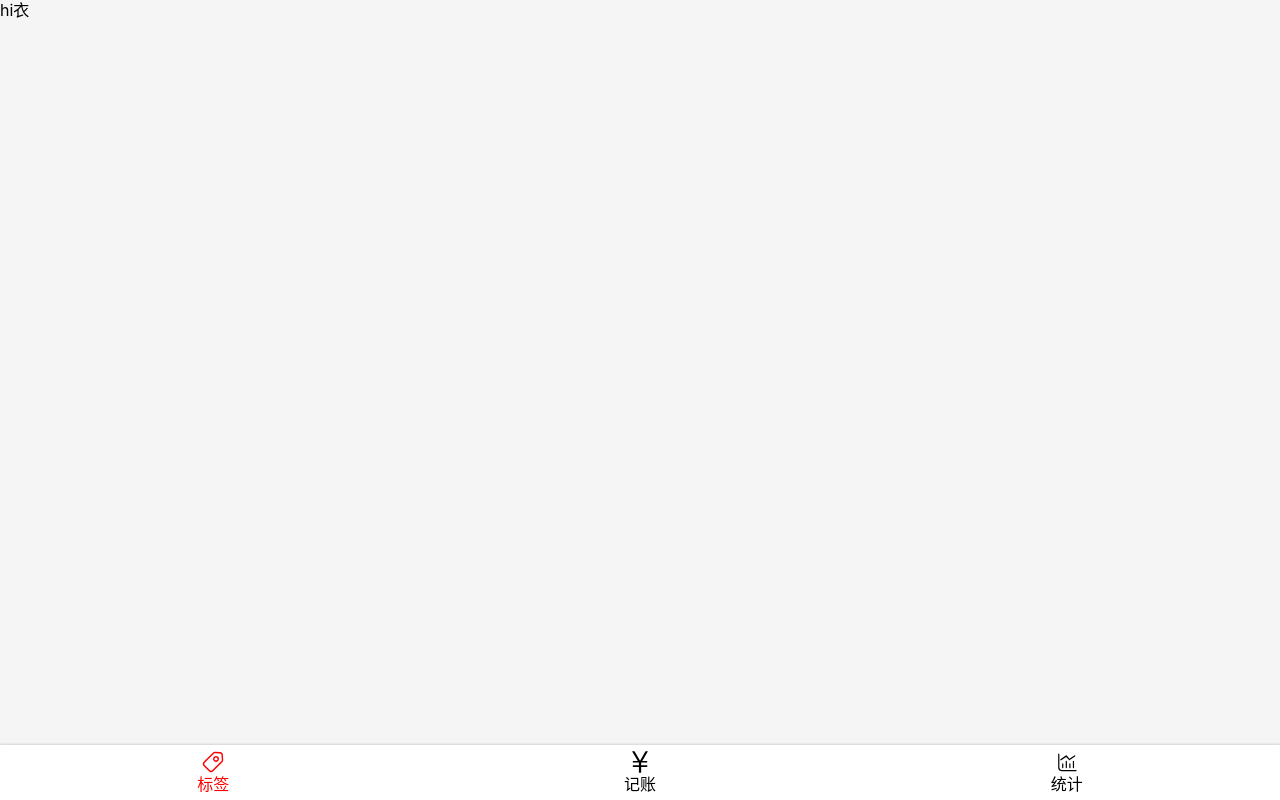
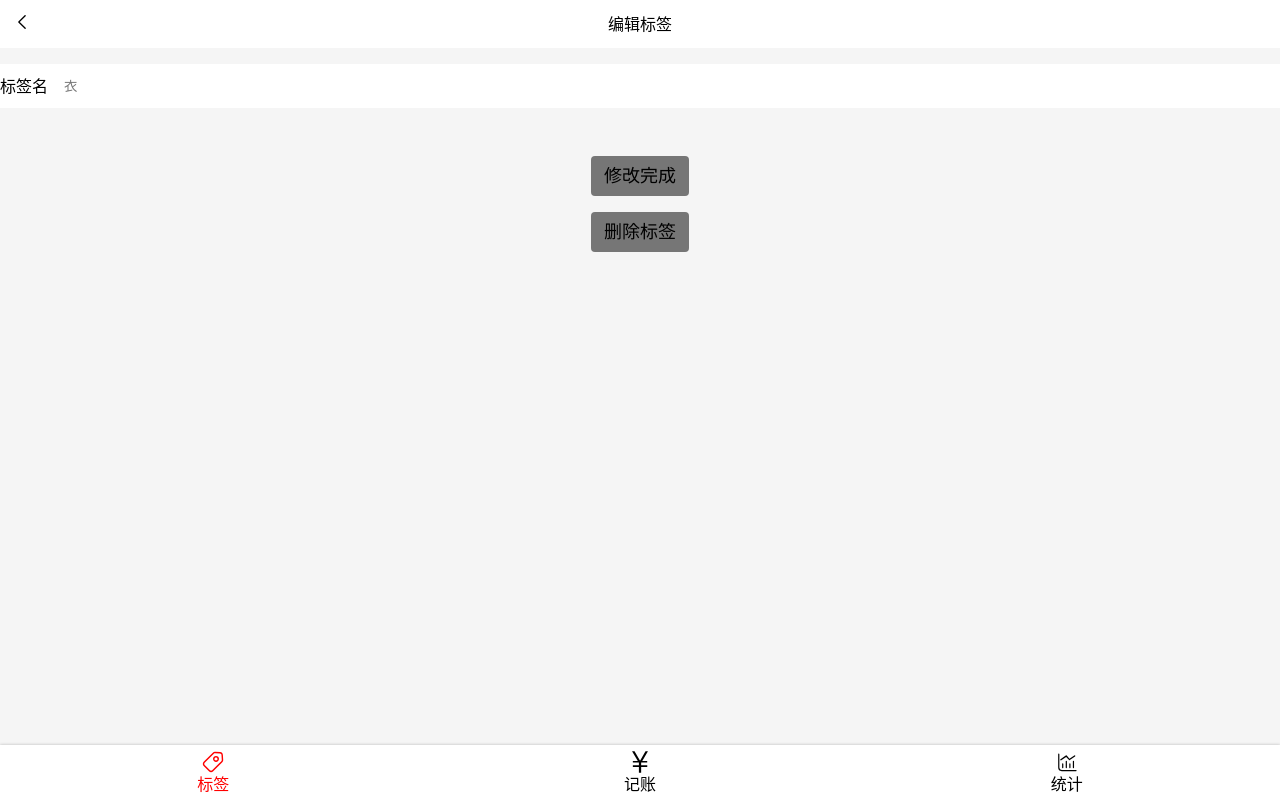
Before and after one commit to xna00/money, a React app: page /#/tags/1 in a window 1280 px wide. Built offline with nearby package versions, Linux system fonts and the light colour scheme.

Commit message:
完成 编辑标签页面

```diff
--- a/src/compontents/Icon.tsx
+++ b/src/compontents/Icon.tsx
@@ -6,13 +6,13 @@ require('icons/chart.svg')
 require('icons/left.svg')
 require('icons/right.svg')
 type Props = {
-    name: string
+    name?: string
 }
 
 const Icon = (props: Props) => {
     return (
         <svg className="icon">
-            <use xlinkHref={'#' + props.name}/>
+            {props.name && <use xlinkHref={'#' + props.name}/>}
         </svg>
     )
 }
--- a/src/useTags.tsx
+++ b/src/useTags.tsx
@@ -43,6 +43,13 @@ const useTags = () => {
     const findTag = (id: number) => {
         return tags.find(tag => tag.id === id)
     }
-    return {tags, setTags, addTag, findTag}
+    const filterTag = (id: number) => tags.filter(tag => tag.id !== id)
+    const deleteTag = (id: number) => {
+        setTags(filterTag(id))
+    }
+    const updateTag = (id: number, name: string) => {
+        setTags(filterTag(id).concat({id, name}))
+    }
+    return {tags, setTags, addTag, findTag, deleteTag, updateTag}
 }
 export default useTags
--- a/src/views/Money/NoteSection.tsx
+++ b/src/views/Money/NoteSection.tsx
@@ -1,23 +1,12 @@
 import styled from "styled-components";
-import React, {useRef} from "react";
+import React, {ChangeEventHandler} from "react";
+import {Input} from "../../compontents/Input";
 
 const Wrapper = styled.section`
   background: #f5f5f5;
-  padding: 0 16px;
+  padding: 16px 16px;
   font-size: 14px;
-  > label {
-    display:flex;
-    align-items: center;
-    > span { margin-right: 16px; white-space: nowrap; }
-    > input {
-      display:block;
-      width: 100%;
-      height: 72px;
-      background: none;
-      border: none;
-      outline: none;
-    }
-  }
+
 `
 type Props = {
     value: string,
@@ -25,23 +14,16 @@ type Props = {
 }
 const NoteSection: React.FC<Props> = (props) => {
     const note = props.value
-    const inputRef = useRef<HTMLInputElement>(null)
-    const onBlur = () => {
-        if (inputRef.current) {
-            props.onChange(inputRef.current.value)
-        }
+    const onChange: ChangeEventHandler<HTMLInputElement> = (e) => {
+        props.onChange(e.target.value)
     }
     return (
         <Wrapper>
-            <label>
-                <span>备注</span>
-                <input type="text"
-                       ref={inputRef}
-                       placeholder="在这里添加备注"
-                       defaultValue={note}
-                       onBlur={onBlur}
-                />
-            </label>
+            <Input label={'备注'}
+                   placeholder={'在这里添加备注'}
+                   value={note}
+                   onChange={onChange}
+            />
         </Wrapper>
     )
 }
--- a/src/views/Tag.tsx
+++ b/src/views/Tag.tsx
@@ -1,21 +1,68 @@
-import React from "react";
+import React, {useState} from "react";
 import Layout from "../compontents/Layout";
 import {
+    Link,
     useParams
 } from "react-router-dom";
 import useTags from "../useTags";
+import styled from "styled-components";
+import Icon from "../compontents/Icon";
+import {Button} from "../compontents/Buton";
+import {Center} from "../compontents/Center";
+import {Space} from "../compontents/Space";
+import {Input} from "../compontents/Input";
 
 type Params = {
     id: string
 }
+const Topbar = styled.header`
+display: flex;
+justify-content: space-between;
+align-items: center;
+line-height: 20px;
+padding: 14px;
+background:white;
+`
+const InputWrapper = styled.div`
+margin-top: 16px;
+background: white;
+`
 const Tag = () => {
-    const {id} = useParams<Params>()
-    const {findTag} = useTags()
-    const tag = findTag(parseInt(id) || 0)
+    const {id: idString} = useParams<Params>()
+    const id = parseInt(idString)
+    const {findTag, deleteTag, updateTag} = useTags()
+    const tag = findTag(id)
+    let newName = tag?.name || ''
+    const tagContent = (
+        <div>
+            <InputWrapper>
+                <Input label={'标签名'}
+                       placeholder={tag?.name}
+                       onChange={(e) => newName = e.target.value}
+                />
+            </InputWrapper>
+            <Center>
+                <Space/>
+                <Space/>
+                <Space/>
+                <Button onClick={() => {
+                    updateTag(id, newName)
+                    window.alert('修改成功')
+                }}>修改完成</Button>
+                <Space/>
+                <Button onClick={() => deleteTag(id)}>删除标签</Button>
+            </Center>
+        </div>)
     return (
         <Layout>
-            hi
-            {tag ? tag.name : 'tag不存在'}
+            <Topbar>
+                <Link to='/tags'>
+                    <Icon name={'left'}/>
+                </Link>
+                编辑标签
+                <Icon/>
+            </Topbar>
+            {tag ? tagContent : <Center>标签不存在</Center>}
         </Layout>
     )
 }
```
